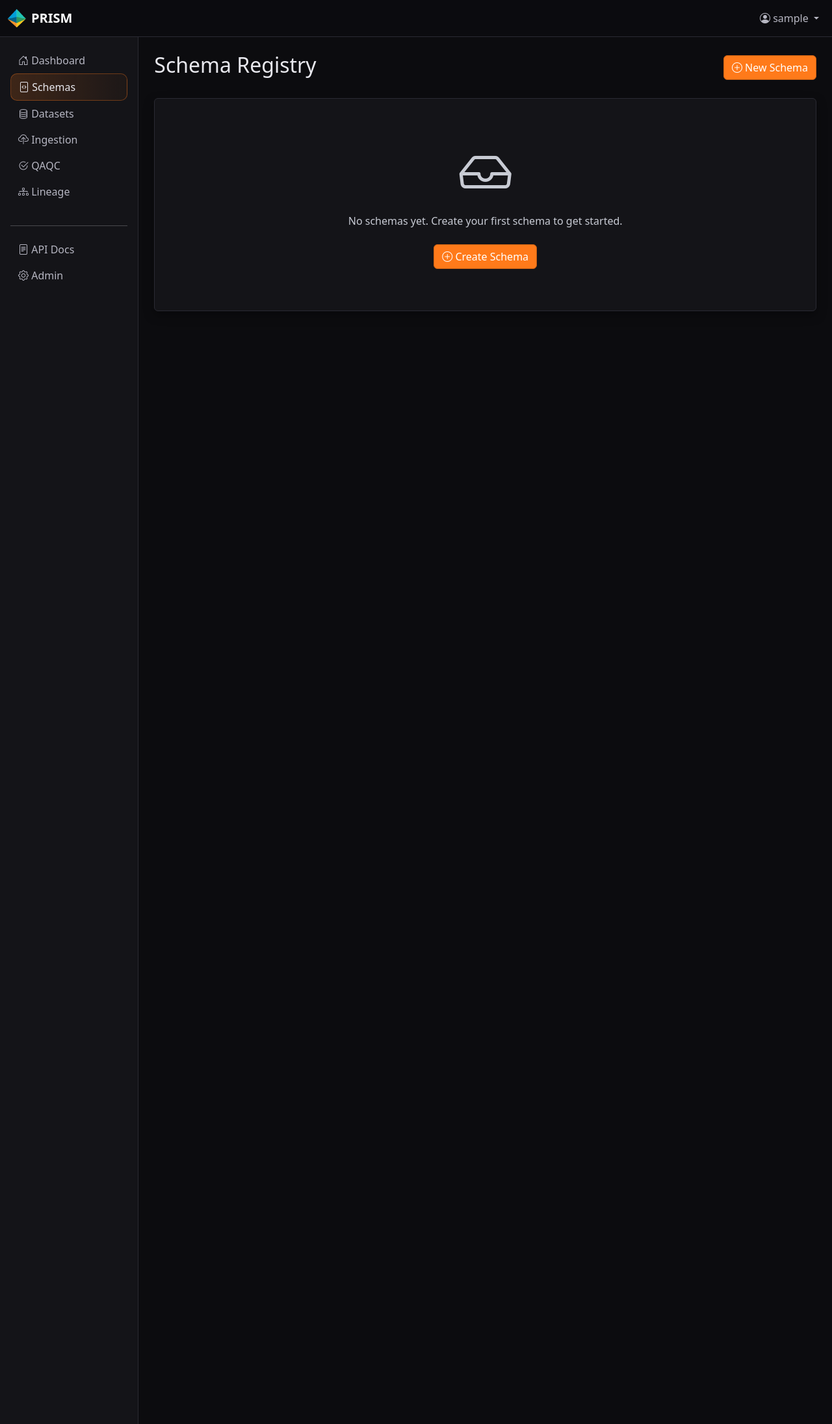
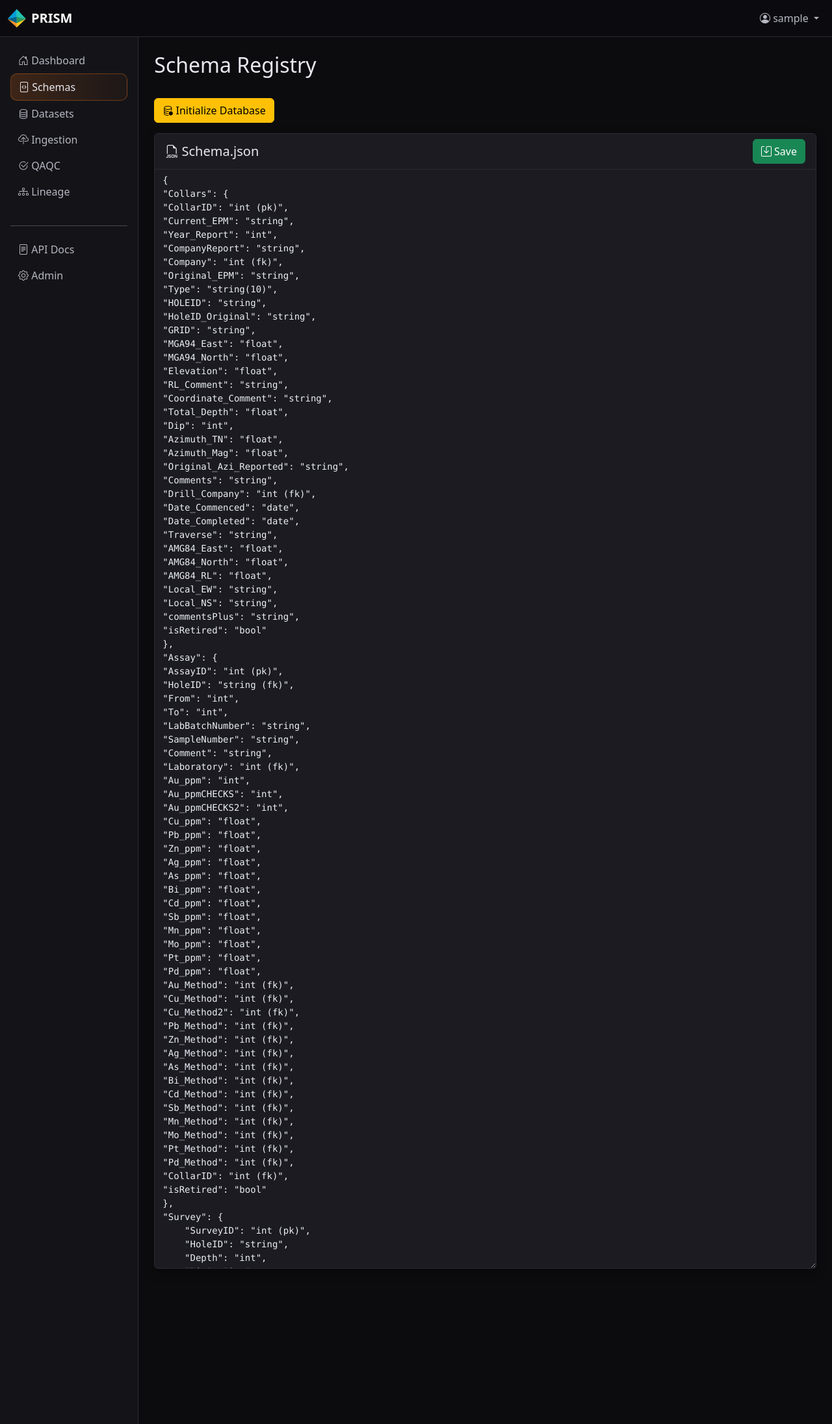
Before and after one commit to inkwanglee/prism_prototype, a Django app: page /schemas/ in a window 1280 px wide. Shown: the top 2192 px of the page at 65% size. Run offline with Django 5.2, Linux system fonts and the light colour scheme; the visitor is signed in with stand-in values (Sample User, id 1); data that the repository does not hold is empty; parts of the project's set-up code (start-up, migrations or seed data) failed here and were passed over; some libraries are stand-ins or nearby versions.

Commit message:
added view to edit schema.json and create database

```diff
--- a/apps/schemas/urls.py
+++ b/apps/schemas/urls.py
@@ -5,6 +5,8 @@ app_name = 'schemas'
 
 urlpatterns = [
     path('', views.schema_list, name='list'),
+    path('save/', views.save_schema, name='save_schema'),
+    path('initialize/', views.initialize_db, name='initialize_db'),
     path('create/', views.schema_create, name='create'),
     path('<int:pk>/', views.schema_detail, name='detail'),
     path('<int:schema_pk>/version/create/', views.version_create, name='version_create'),
--- a/apps/schemas/views.py
+++ b/apps/schemas/views.py
@@ -1,24 +1,135 @@
+import json
+import os
+import traceback
+
+from django.conf import settings
 from django.shortcuts import render, redirect, get_object_or_404
 from django.contrib.auth.decorators import login_required
 from django.contrib import messages
 from django.utils import timezone
+from django.db import connection
+
 from .models import Schema, SchemaVersion
 from .forms import SchemaForm, SchemaVersionForm
-import jsonschema
+
+SCHEMA_FILE = os.path.join(settings.BASE_DIR, 'Schema.json')
+
+# Type mapping from Schema.json types to PostgreSQL types
+TYPE_MAP = {
+    "int": "INTEGER",
+    "float": "REAL",
+    "string": "TEXT",
+    "bool": "BOOLEAN",
+    "date": "DATE",
+}
+
+
+def parse_type(type_str):
+    """Parse a Schema.json type string into a SQL column definition."""
+    # Handle string(N) pattern
+    base = type_str.split('(')[0].split()[0].strip().lower()
+    sql_type = TYPE_MAP.get(base, "TEXT")
+
+    # Check for string with length like string(10)
+    if base == "string" and '(' in type_str.split()[0]:
+        try:
+            length = type_str.split('(')[1].split(')')[0]
+            sql_type = f"VARCHAR({length})"
+        except (IndexError, ValueError):
+            pass
+
+    if "(pk)" in type_str:
+        return f"{sql_type} PRIMARY KEY"
+    return sql_type
+
+
+def extract_foreign_keys(fields):
+    """Extract foreign key definitions from field type strings."""
+    fks = []
+    for col, type_str in fields.items():
+        if "(fk to" in type_str:
+            ref = type_str.split("to")[1].strip(" )")
+            ref_table, ref_col = ref.split(".")
+            fks.append((col, ref_table, ref_col))
+    return fks
+
 
 @login_required
 def schema_list(request):
-    """스키마 목록"""
-    schemas = Schema.objects.all().prefetch_related('versions')
+    """Schema page — edit Schema.json and initialize database."""
+    schema_content = ''
+    if os.path.exists(SCHEMA_FILE):
+        with open(SCHEMA_FILE, 'r', encoding='utf-8') as f:
+            schema_content = f.read()
+
     context = {
         'page_title': 'Schema Registry',
-        'schemas': schemas,
+        'schema_content': schema_content,
     }
     return render(request, 'schemas/list.html', context)
 
+
+@login_required
+def save_schema(request):
+    """Save edited Schema.json content to disk."""
+    if request.method == 'POST':
+        content = request.POST.get('schema_content', '')
+        # Validate it's valid JSON before saving
+        try:
+            json.loads(content)
+            with open(SCHEMA_FILE, 'w', encoding='utf-8') as f:
+                f.write(content)
+            messages.success(request, 'Schema.json saved successfully.')
+        except json.JSONDecodeError as e:
+            messages.error(request, f'Invalid JSON — not saved. Error: {e}')
+    return redirect('schemas:list')
+
+
+@login_required
+def initialize_db(request):
+    """Create database tables from Schema.json."""
+    if request.method == 'POST':
+        if not os.path.exists(SCHEMA_FILE):
+            messages.error(request, 'Schema.json not found. Save a schema first.')
+            return redirect('schemas:list')
+
+        try:
+            with open(SCHEMA_FILE, 'r', encoding='utf-8') as f:
+                schema = json.load(f)
+
+            with connection.cursor() as cur:
+                created_tables = []
+                for table_name, fields in schema.items():
+                    column_defs = []
+                    foreign_keys = extract_foreign_keys(fields)
+
+                    for col_name, type_str in fields.items():
+                        column_defs.append(f'"{col_name}" {parse_type(type_str)}')
+
+                    for fk_col, ref_table, ref_col in foreign_keys:
+                        column_defs.append(
+                            f'FOREIGN KEY ("{fk_col}") REFERENCES "{ref_table}"("{ref_col}")'
+                        )
+
+                    create_stmt = f'CREATE TABLE IF NOT EXISTS "{table_name}" (\n  ' + ',\n  '.join(column_defs) + '\n);'
+                    cur.execute(create_stmt)
+                    created_tables.append(table_name)
+
+            messages.success(
+                request,
+                f'Database initialized. Tables created/verified: {", ".join(created_tables)}'
+            )
+        except json.JSONDecodeError as e:
+            messages.error(request, f'Invalid JSON in Schema.json: {e}')
+        except Exception as e:
+            messages.error(request, f'Database initialization failed: {e}')
+
+    return redirect('schemas:list')
+
+
 @login_required
 def schema_detail(request, pk):
-    """스키마 상세"""
+    """Schema detail view."""
     schema = get_object_or_404(Schema, pk=pk)
     versions = schema.versions.all()
     context = {
@@ -28,9 +139,10 @@ def schema_detail(request, pk):
     }
     return render(request, 'schemas/detail.html', context)
 
+
 @login_required
 def schema_create(request):
-    """스키마 생성"""
+    """Create a new schema."""
     if request.method == 'POST':
         form = SchemaForm(request.POST)
         if form.is_valid():
@@ -48,9 +160,10 @@ def schema_create(request):
     }
     return render(request, 'schemas/form.html', context)
 
+
 @login_required
 def version_create(request, schema_pk):
-    """스키마 버전 생성"""
+    """Create a schema version."""
     schema = get_object_or_404(Schema, pk=schema_pk)
 
     if request.method == 'POST':
@@ -60,9 +173,8 @@ def version_create(request, schema_pk):
             version.schema = schema
             version.created_by = request.user
 
-            # JSON Schema 유효성 검사
             try:
-                # 스키마 자체가 유효한 JSON Schema인지 확인
+                import jsonschema
                 jsonschema.Draft202012Validator.check_schema(version.json_schema)
                 version.save()
                 messages.success(request, f'Version {version.version} created successfully.')
@@ -79,9 +191,10 @@ def version_create(request, schema_pk):
     }
     return render(request, 'schemas/version_form.html', context)
 
+
 @login_required
 def version_approve(request, pk):
-    """스키마 버전 승인"""
+    """Approve a schema version."""
     version = get_object_or_404(SchemaVersion, pk=pk)
 
     if request.method == 'POST':
--- a/templates/schemas/list.html
+++ b/templates/schemas/list.html
@@ -1,69 +1,67 @@
 {% extends 'base.html' %}
 
-{% block page_actions %}
-<a href="{% url 'schemas:create' %}" class="btn btn-primary">
-    <i class="bi bi-plus-circle"></i> New Schema
-</a>
-{% endblock %}
+{% block content %}
+<div class="mb-3">
+    <form method="post" action="{% url 'schemas:initialize_db' %}" id="initForm">
+        {% csrf_token %}
+        <button type="submit" class="btn btn-warning" id="initBtn">
+            <i class="bi bi-database-gear"></i> Initialize Database
+        </button>
+    </form>
+</div>
 
-{% block content %}
 <div class="card">
-    <div class="card-body">
-        {% if schemas %}
-        <div class="table-responsive">
-            <table class="table table-hover">
-                <thead>
-                    <tr>
-                        <th>Key</th>
-                        <th>Owner</th>
-                        <th>Latest Version</th>
-                        <th>Status</th>
-                        <th>Created</th>
-                        <th>Actions</th>
-                    </tr>
-                </thead>
-                <tbody>
-                    {% for schema in schemas %}
-                    <tr>
-                        <td>
-                            <strong>{{ schema.key }}</strong>
-                            {% if schema.description %}
-                            <br><small class="text-muted">{{ schema.description|truncatewords:10 }}</small>
-                            {% endif %}
-                        </td>
-                        <td>{{ schema.owner }}</td>
-                        <td>
-                            {% with latest=schema.get_latest_approved_version %}
-                            {% if latest %}
-                                <span class="badge bg-secondary">v{{ latest.version }}</span>
-                            {% else %}
-                                <span class="text-muted">No approved version</span>
-                            {% endif %}
-                            {% endwith %}
-                        </td>
-                        <td>
-                            <span class="badge bg-info">{{ schema.versions.count }} version(s)</span>
-                        </td>
-                        <td>{{ schema.created_at|date:"Y-m-d" }}</td>
-                        <td>
-                            <a href="{% url 'schemas:detail' schema.pk %}" class="btn btn-sm btn-outline-primary">
-                                <i class="bi bi-eye"></i> View
-                            </a>
-                        </td>
-                    </tr>
-                    {% endfor %}
-                </tbody>
-            </table>
-        </div>
-        {% else %}
-        <div class="text-center py-5">
-            <i class="bi bi-inbox display-1 text-muted"></i>
-            <p class="mt-3 text-muted">No schemas yet. Create your first schema to get started.</p>
-            <a href="{% url 'schemas:create' %}" class="btn btn-primary mt-2">
-                <i class="bi bi-plus-circle"></i> Create Schema
-            </a>
-        </div>
-        {% endif %}
+    <div class="card-header d-flex justify-content-between align-items-center">
+        <h5 class="mb-0"><i class="bi bi-filetype-json"></i> Schema.json</h5>
+        <button type="button" class="btn btn-success" id="saveBtn" onclick="saveSchema()">
+            <i class="bi bi-save"></i> Save
+        </button>
+    </div>
+    <div class="card-body p-0">
+        <form method="post" action="{% url 'schemas:save_schema' %}" id="schemaForm">
+            {% csrf_token %}
+            <textarea
+                name="schema_content"
+                id="schemaEditor"
+                class="form-control border-0 rounded-0"
+                style="min-height: 70vh; font-family: 'SFMono-Regular', Consolas, 'Liberation Mono', Menlo, monospace; font-size: 0.875rem; resize: vertical; tab-size: 4; white-space: pre; overflow-wrap: normal; overflow-x: auto;"
+                spellcheck="false"
+            >{{ schema_content }}</textarea>
+        </form>
     </div>
 </div>
 {% endblock %}
+
+{% block extra_js %}
+<script>
+    function saveSchema() {
+        document.getElementById('schemaForm').submit();
+    }
+
+    // Ctrl+S / Cmd+S to save
+    document.addEventListener('keydown', function(e) {
+        if ((e.ctrlKey || e.metaKey) && e.key === 's') {
+            e.preventDefault();
+            saveSchema();
+        }
+    });
+
+    // Tab key inserts a tab character instead of moving focus
+    document.getElementById('schemaEditor').addEventListener('keydown', function(e) {
+        if (e.key === 'Tab') {
+            e.preventDefault();
+            var start = this.selectionStart;
+            var end = this.selectionEnd;
+            this.value = this.value.substring(0, start) + '    ' + this.value.substring(end);
+            this.selectionStart = this.selectionEnd = start + 4;
+        }
+    });
+
+    // Confirm before initializing
+    document.getElementById('initForm').addEventListener('submit', function(e) {
+        if (!confirm('This will create/recreate database tables from the current Schema.json. Continue?')) {
+            e.preventDefault();
+        }
+    });
+</script>
+{% endblock %}
```
Also changed, not shown: 1 other file.
